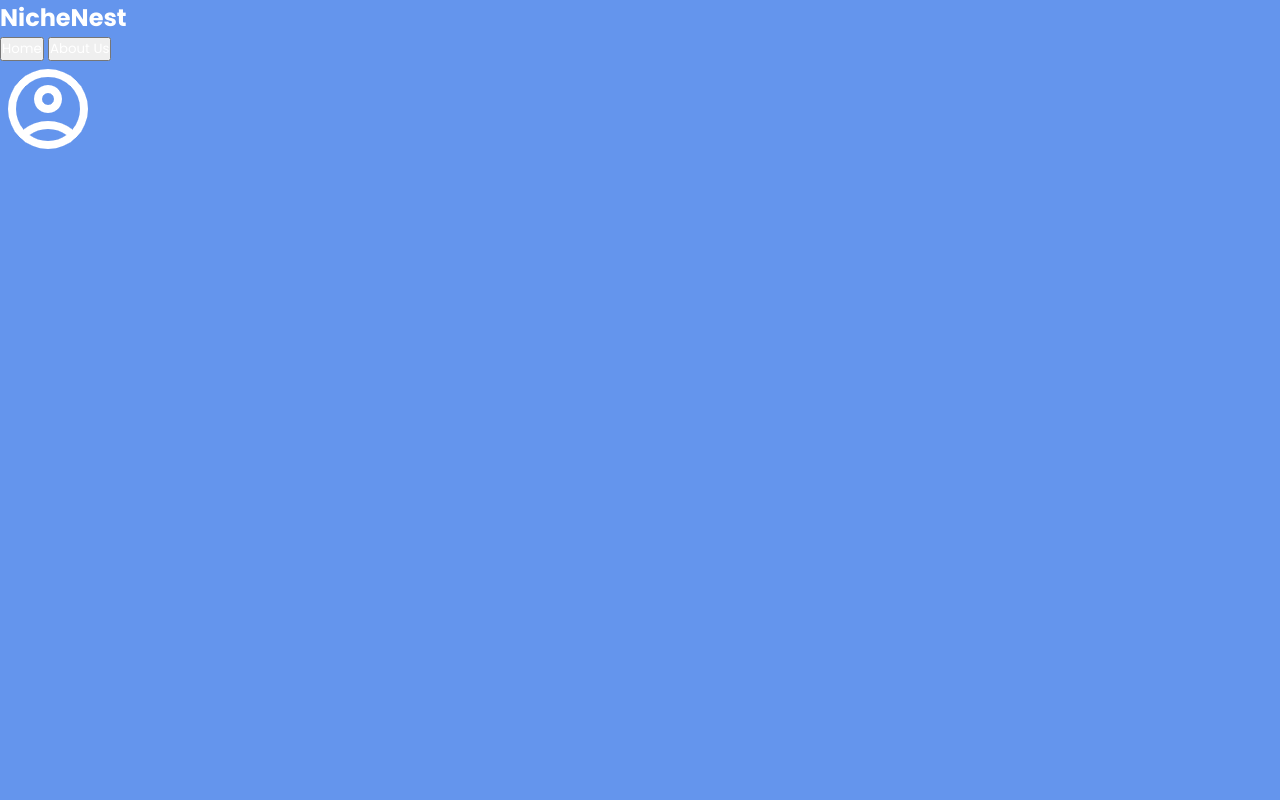
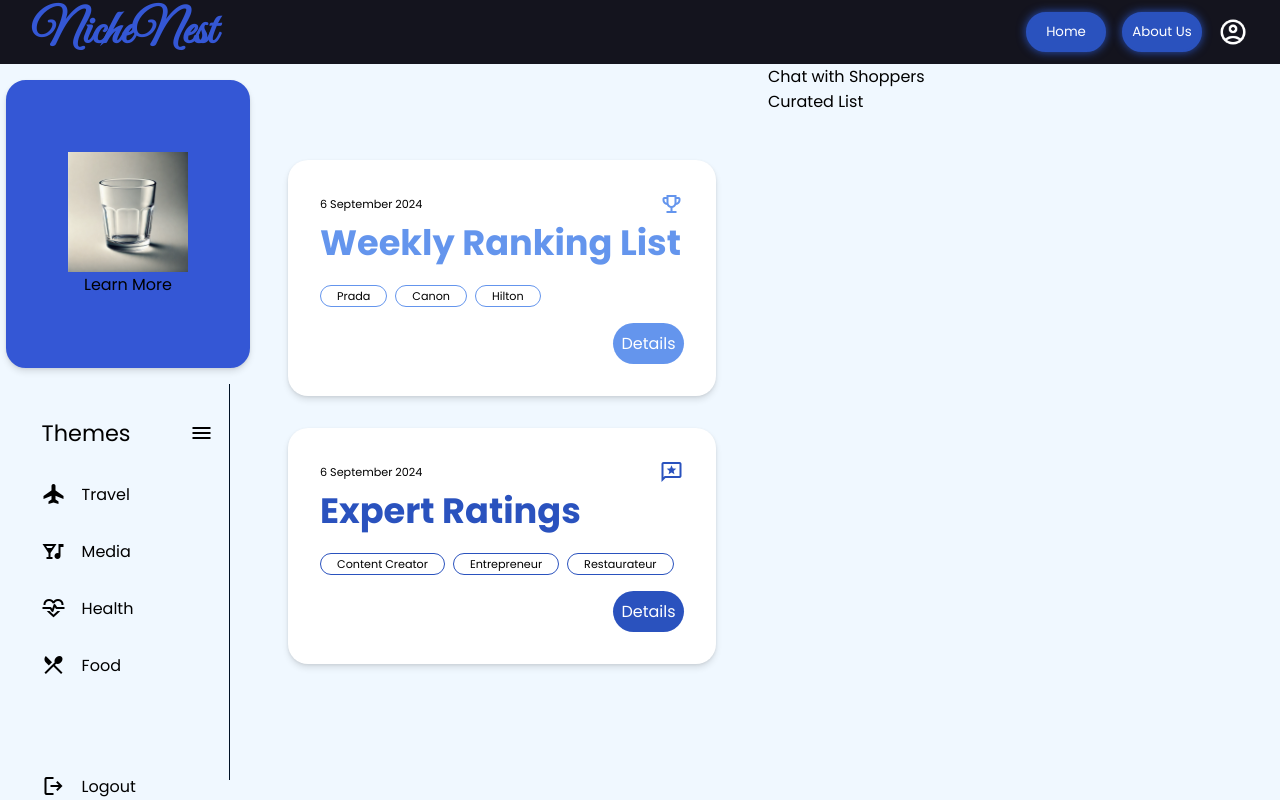
Before and after one commit to berylkor/E-Commerce-FinalProject, a PHP site: page /view/welcome.html in a window 1280 px wide. Run offline with PHP 8.4, Linux system fonts and the light colour scheme.

Commit message:
welcome page commit 1

```diff
--- a/css/welcome.css
+++ b/css/welcome.css
@@ -10,8 +10,8 @@
     --color-background-2:#011225;
     --color-header: #14141e;
     /* --color-gradient: linear-gradient(#25252b, var(--color-highlight), #25252b, var(--color-highlight)) */
-    /* box-shadow: 0 0 10px var(--color-highlight); */
-    --box-shadow: 0px 4px 6px rgba(0, 0, 0, 0.1),
+    --shadow: 0 0 10px var(--color-highlight);
+    --shadow-box: 0px 4px 6px rgba(0, 0, 0, 0.1),
                   0px 1px 3px rgba(0, 0, 0, 0.08);
     --border-radius:20px;
     --logo-fontsize: 3rem;
@@ -23,7 +23,6 @@
     margin: 0;
     padding: 0;
     box-sizing: border-box;
-    color: #ffffff;
 }
 
 html
@@ -35,12 +34,278 @@ html
 body
 {
     display: grid;
-    grid-template-rows: 15% 75%;
-    grid-template-columns: 10% 40% 40%;
+    grid-template-rows: 8% 92%;
+    grid-template-columns: 20% 80%;
     grid-template-areas:
-                    "header header header"
-                    "menu main main";
-    column-gap: 5%;
-    row-gap: 5%;
+    "header header"
+    "menu main";
+    width: 100%;
+    height: 100%;
+    background-color: var(--color-background);
+}
+
+header
+{
+    grid-area: header;
+    display: flex;
+    padding: 2rem;
+    justify-content: space-between;
+    align-items: center;
+    height: 100%;
+    color: var(--color-font);
+    background: var(--color-header);
+}
+
+header > h2
+{
+    font-family: 'Great Vibes', cursive;
+    font-size: var(--logo-fontsize);
+    color: var(--color-logo);
+}
+
+header > div
+{
+    display: flex;
+    flex-direction: row;
+    align-items: center;
+}
+
+header > div > button
+{
+    cursor: pointer;
+    border: 2px solid var(--color-highlight);
+    border-radius: 20px;
+    background-color: var(--color-highlight);
+    width: 5rem;
+    height: 2.5rem;
+    margin-right: 1rem;
+    box-shadow: 0 0 10px var(--color-highlight);
+}
+
+header > div > button > a
+{
+    color: var(--color-font);
+}
+
+header > div > img
+{
+    cursor: pointer;
+}
+
+.menu_container
+{
+    grid-area: menu;
+    display: flex;
+    flex-direction: column;
+    gap: 1rem;
+    align-items: center;
+    padding-top: 1rem;
+    background-color: var(--color-background);
+}
+
+.container
+{
+    cursor: pointer;
+    display: flex;
+    flex-direction: column;
+    align-items: center;
+    justify-content: center;
+    width: 95%;
+    height: 40%;
+    border: 2px solid #3457D5;
+    border-radius: 20px;
+    background-color: #3457D5;
+    box-shadow: var(--shadow-box);
+}
+
+.container:hover
+{
+    box-shadow: var(--shadow);
+}
+
+.menu_content
+{
+    width: 80%;
+    height: 55%;
+    padding: 2rem 1rem;
+    border-right: 1px solid var(--color-background-2);
+
+}
+
+.menuheader
+{
+    display: flex;
+    align-items: center;
+    justify-content: space-between;
+}
+
+.menuheader > h4
+{
+    font-size: 1.4rem;
+    font-weight: 400;
+}
+
+ul
+{
+    list-style-type: none;
+    display: flex;
+    flex-direction: column;
+    gap: 2rem;
+    padding-top: 2rem;
+    width: 80%;
+}
+
+li > a
+{
+    display: flex;
+    flex-direction: row;
+    text-decoration: none;
+    color: #000000;
+    transition: transform 0.4s ease-in-out;
+}
+
+
+li > a:hover
+{
+    color: var(--color-highlight);
+    transform: translateX(5px);
+}
+
+li > a::after
+{
+    content: '';
+    position: absolute;
+    left: 0;
+    bottom: 0;
+    width: 0;
+    height: 2px;
+    background-color: var(--color-highlight);
+    transition: width 0.4s ease-in-out;
+}
+
+li > a:hover::after
+{
+    width: 100%;
+}
+
+#logout
+{
+    padding-top: 4rem;
+}
+
+li > a > span
+{
+    padding-right: 1rem;
+}
+
+main
+{
+    grid-area: main;
+    display: grid;
+    grid-template-columns: 48% 48%;
+    background-color: var(--color-background);
+    gap: 2%;
+}
+
+.ratings_section
+{
+    padding: 6rem 2rem;
+}
+
+.rankinglist, .expertreviews
+{
+    border-radius: 20px;
+    background-color: #ffffff;
+    padding: 2rem;
+    margin-bottom: 2rem;
+    box-shadow: var(--shadow-box);
+}
+
+.rankinglist:hover, .expertreviews:hover
+{
+    box-shadow:var(--shadow)
+}
+
+.top
+{
+    display: flex;
+    flex-direction: row;
+    align-items: center;
+    justify-content: space-between;
+}
+
+.top > p
+{
+    font-size: 0.7rem;
+}
+
+#trophy
+{
+    color: var(--color-special);
+}
+
+#rating
+{
+    color: var(--color-highlight);
+}
+
+.rankinglist > h2
+{
+    font-size: 2.2rem;
+    color: var(--color-special);
+}
+
+.expertreviews > h2
+{
+    font-size: 2.2rem;
+    color: var(--color-highlight);
+}
+
+.tag
+{
+    margin: 1rem 0;
+    display: flex;
+    flex-wrap: wrap;
+    gap: 8px;
+}
+
+.tag > p
+{
+    display: inline;
+    border-radius: 20px;
+    font-size: 0.7rem;
+    padding: 0.1rem 1rem;
+    white-space: nowrap;
+}
+
+.rankinglist > .tag > p
+{
+    border:1px solid var(--color-special);
+}
+
+.expertreviews > .tag > p
+{
+    border:1px solid var(--color-highlight);
+}
+
+.rankinglist > button, .expertreviews > button
+{
+    cursor: pointer;
+    display: block;
+    border: none;
+    border-radius: 40px;
+    font-size: 1rem;
+    color: var(--color-font);
+    padding: 0.5rem;
+    margin-left: auto;
+}
+
+.rankinglist button
+{
     background-color: var(--color-special);
 }
+
+.expertreviews > button
+{
+    background-color: var(--color-highlight)
+}
--- a/view/welcome.html
+++ b/view/welcome.html
@@ -13,15 +13,70 @@
         <h2>NicheNest</h2>
         <div>
             <button><a href="home.html" style="text-decoration: none;">Home</a></button>
-            <button>About Us</button>
-            <img src="../images/accounts.png" alt="">
+            <button><a href="about.html" style="text-decoration: none;">About Us</a></button>
+            <img src="../images/accounts.png" alt="logo" width="30px" height="30px">
         </div>
     </header>
+
     <div class="menu_container">
+        <div class="container">
+            <img src="../images/glass.png" alt="" width="120px" height="120px">
+            <p>Learn More</p>
+        </div>
+        <div class="menu_content">
+            <div class="menuheader">
+                <h4>Themes</h4>
+                <span class="material-symbols-outlined">menu</span>
+            </div>
+            <ul>
+                <li> <a href=""> <span class="material-symbols-outlined">flight</span> Travel </a> </li>
+                <li> <a href=""> <span class="material-symbols-outlined">nightlife</span> Media </a> </li>
+                <li> <a href=""> <span class="material-symbols-outlined">cardiology</span> Health </a> </li>
+                <li> <a href=""> <span class="material-symbols-outlined">local_dining</span> Food </a> </li>
+                <li id="logout"> <a href=""> <span class="material-symbols-outlined">logout</span> Logout </a> </li>
+            </ul>
+        </div>
+    </div>
 
-    </div>
     <main>
+        <div class="ratings_section">
+            <div class="rankinglist">
+                <div class="top">
+                    <p> 6 September 2024 </p>
+                    <spaz id="trophy" class="material-symbols-outlined">emoji_events</span>
+                </div>
+                <h2> Weekly Ranking List </h2>
+                <div class="tag">
+                    <p>Prada</p>
+                    <p>Canon</p>
+                    <p>Hilton</p>
+                </div>
+                <button>Details</button>
+            </div>
 
+            <div class="expertreviews">
+                <div class="top">
+                    <p> 6 September 2024 </p>
+                    <span id="rating" class="material-symbols-outlined">reviews</span>
+                </div>
+                <h2> Expert Ratings </h2>
+                <div class="tag">
+                    <p>Content Creator</p>
+                    <p>Entrepreneur</p>
+                    <p>Restaurateur</p>
+                </div>
+                <button>Details</button>
+            </div>
+        </div>
+
+        <div class="personalshopping_section">
+            <div class="shopperchat">
+                Chat with Shoppers
+            </div>
+            <div class="curatedlist">
+                Curated List
+            </div>
+        </div>
     </main>
 </body>
 </html>
```
Also changed, not shown: view/about.html (added, +11 -0 lines), images/glass.png (added).
